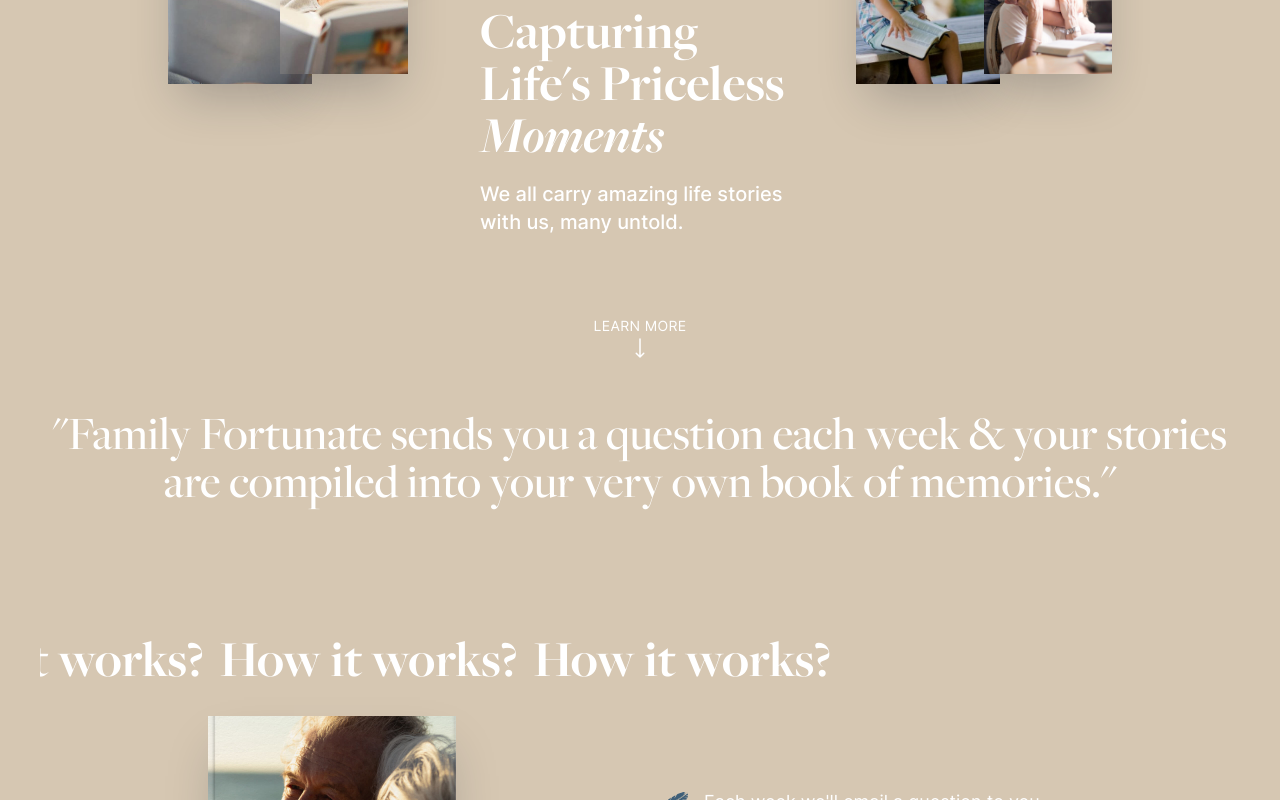
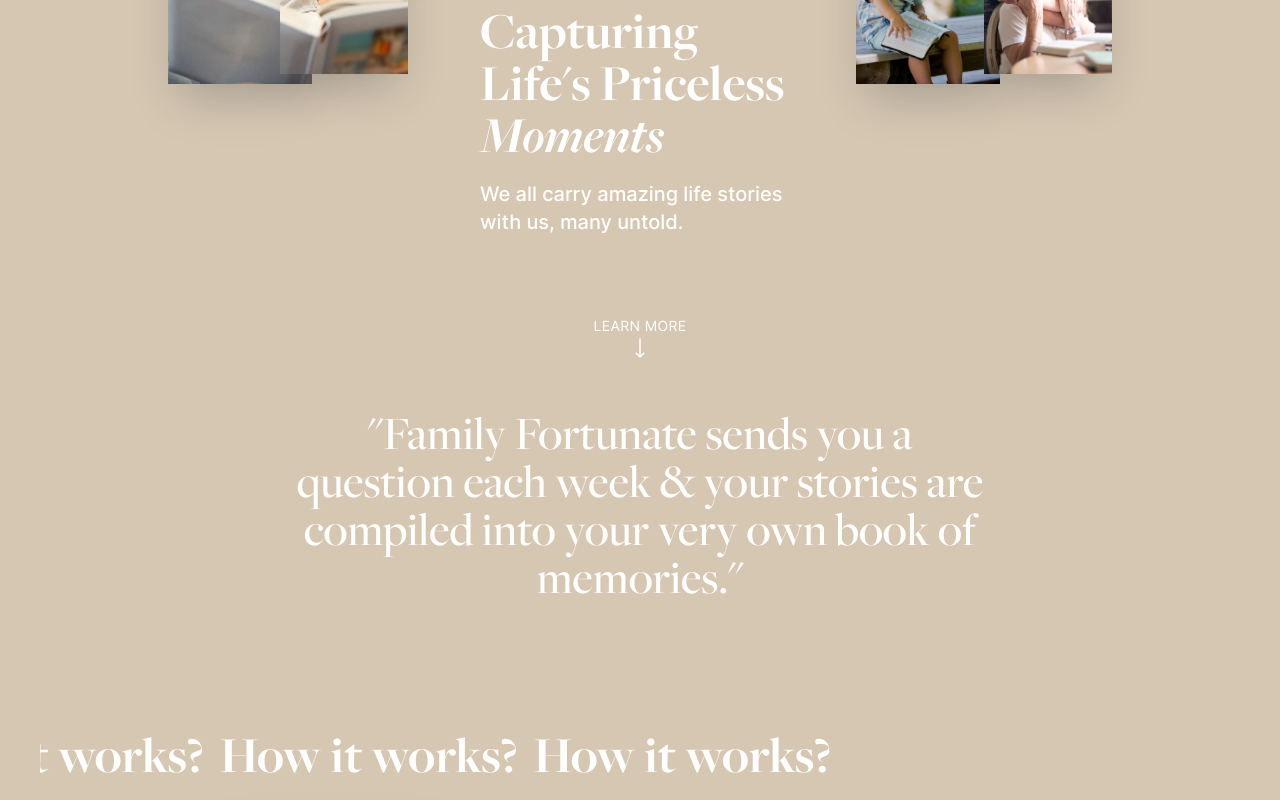
Before and after one commit to atweberlly/familywise, a Next.js app: page / in a window 1280 px wide. Shown: the part 492-1292 px from the top of the page. Built offline with nearby package versions, Linux system fonts and the light colour scheme.

Commit message:
Adjust max width

```diff
--- a/src/pages/index.jsx
+++ b/src/pages/index.jsx
@@ -149,10 +149,10 @@
           <ArrowLongDownIcon className="h-6 w-6" />
         </button>
 
-        <div className="mt-12 px-10">
+        <div className="mx-auto mt-12 max-w-3xl px-10">
           <p className="text-center font-serif text-[1.75rem] leading-8 md:text-5xl">
-            &quot;Family Fortunate sends you a question each week & your stories are compiled into
-            your very own book of memories.&quot;
+            &quot;Family Fortunate sends you a question each week &amp; your stories are compiled
+            into your very own book of memories.&quot;
           </p>
         </div>
 
```
